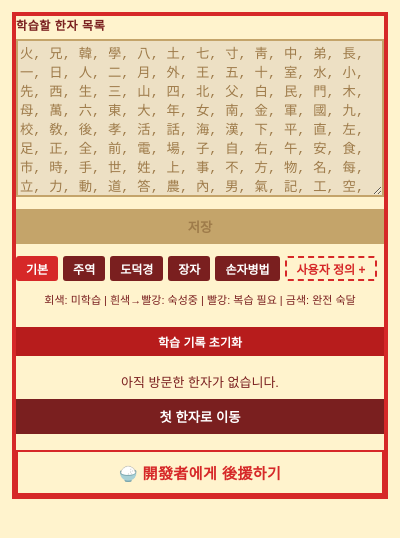
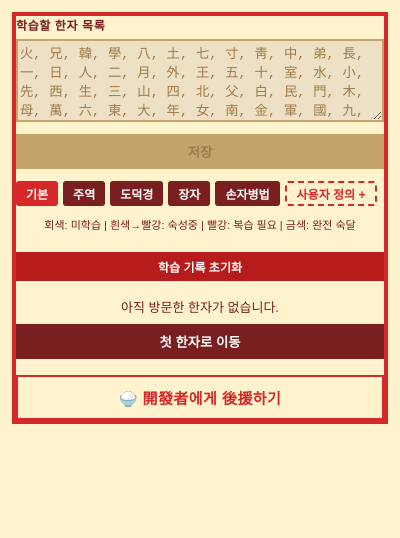
Before and after one commit to yunu95/NaverHanziLearnExtension, a browser extension: page popup.html in a window 400 px wide. Drawn offline with Linux system fonts and the light colour scheme.

Commit message:
style(design): FINDING-001 — reduce textarea from rows=10 to rows=5 to surface the hanzi grid

```diff
--- a/popup.html
+++ b/popup.html
@@ -354,7 +354,7 @@
 </head>
 <body>
     <span class="textarea-label">학습할 한자 목록</span>
-    <textarea id="hanziList" rows="10" cols="30" placeholder="한자를 쉼표로 구분하여 입력하세요"></textarea>
+    <textarea id="hanziList" rows="5" cols="30" placeholder="한자를 쉼표로 구분하여 입력하세요"></textarea>
     <button id="saveHanziList">저장</button>
     <div id="presetBar"></div>
     <div id="ripenessSummary"></div>
```
